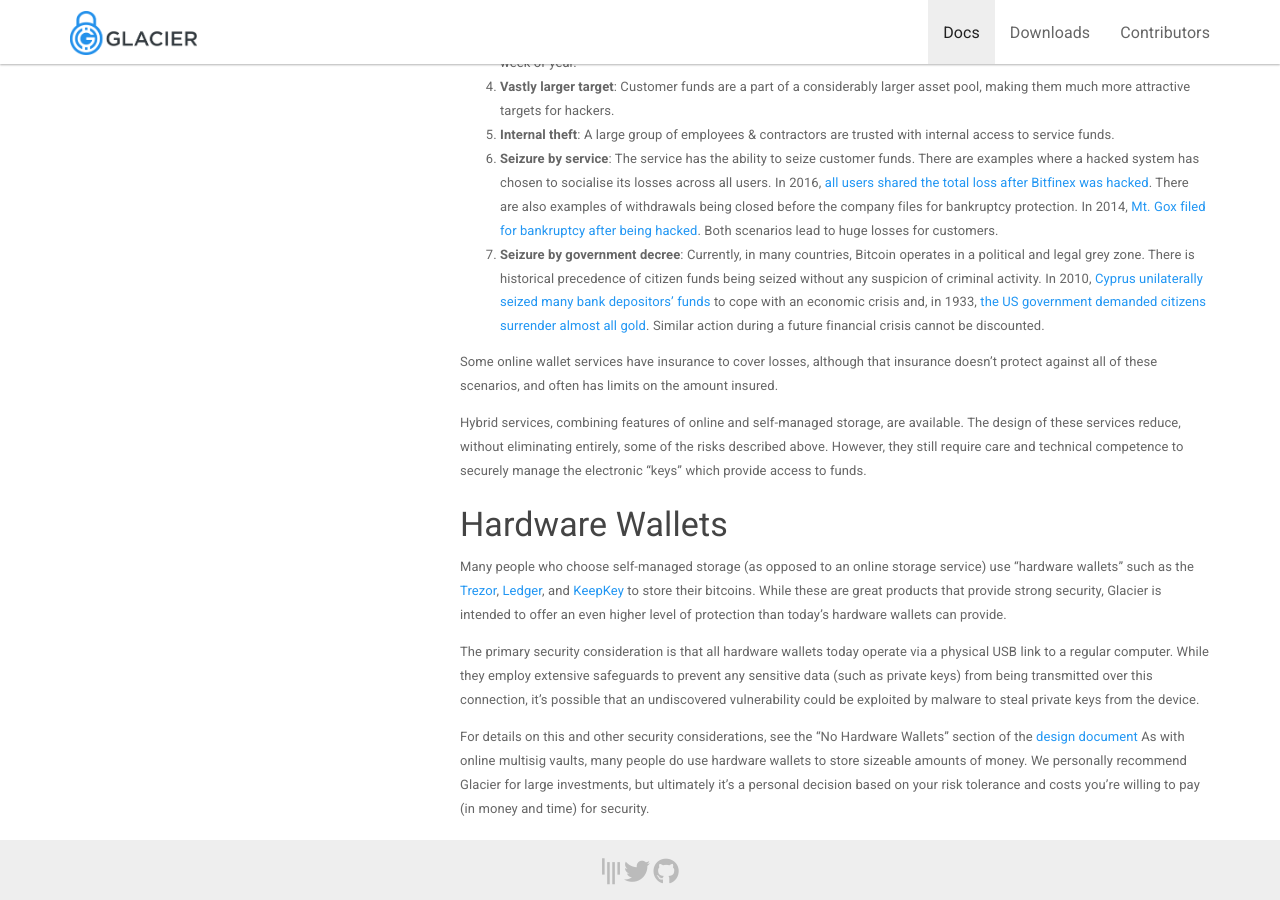
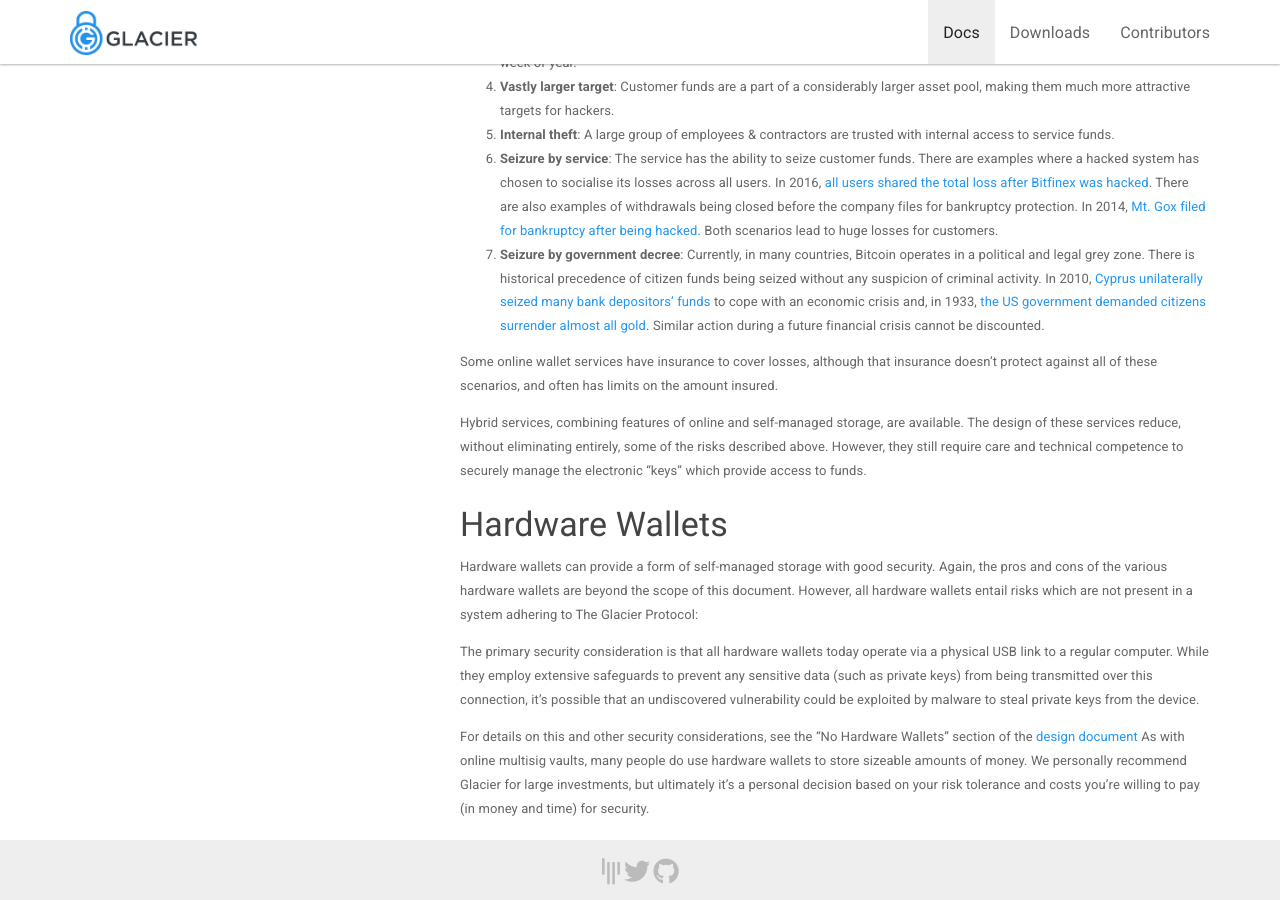
Before and after one commit to GlacierProtocol/glacierprotocol.github.io, a Jekyll site: the page built from _docs/overview.md, in a window 1280 px wide and 900 px high, scrolled down 1480 px. Built offline with Jekyll 4.4.1, drawn with Linux system fonts in a browser that asks for light colours; nearby versions of some CDN libraries.

Commit message:
Hardware wallet links removed
Risky to vouch for third party hardware

```diff
--- a/_docs/overview.md
+++ b/_docs/overview.md
@@ -95,15 +95,9 @@ provide access to funds.
 
 ### Hardware Wallets
 
-Many people who choose
-self-managed storage (as opposed to an online storage service) use "hardware
-wallets" such as the
-[Trezor](https://trezor.io/),
-[Ledger](https://www.ledgerwallet.com/),
-and [KeepKey](https://www.keepkey.com/)
-to store their bitcoins. While these are great products that provide strong security,
-Glacier is intended to offer an even higher level of protection than today's
-hardware wallets can provide.
+Hardware wallets can provide a form of self-managed storage with good security. Again, the pros
+and cons of the various hardware wallets are beyond the scope of this document. However, all
+hardware wallets entail risks which are not present in a system adhering to The Glacier Protocol:
 
 The primary security consideration is that
 all hardware wallets today operate via a physical USB link to a regular
```
